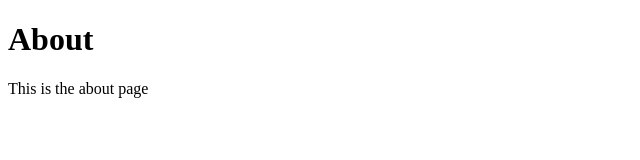
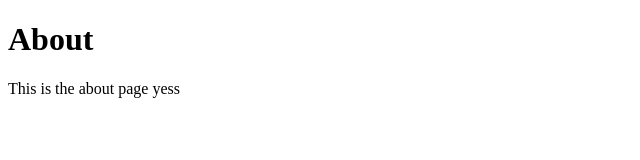
Before and after one commit to CountNick/blog, a Gatsby site: page /about in a window 1280 px wide. Shown: the full height of the page, 0-640 px from the left. Built offline with nearby package versions, Linux system fonts and the light colour scheme; Gatsby itself is replaced by a stand-in of ours.

Commit message:
Update Pages “about”

```diff
--- a/pages/about.md
+++ b/pages/about.md
@@ -2,4 +2,4 @@
 title: About
 path: about
 ---
-This is the about page
+This is the about page yess
```
